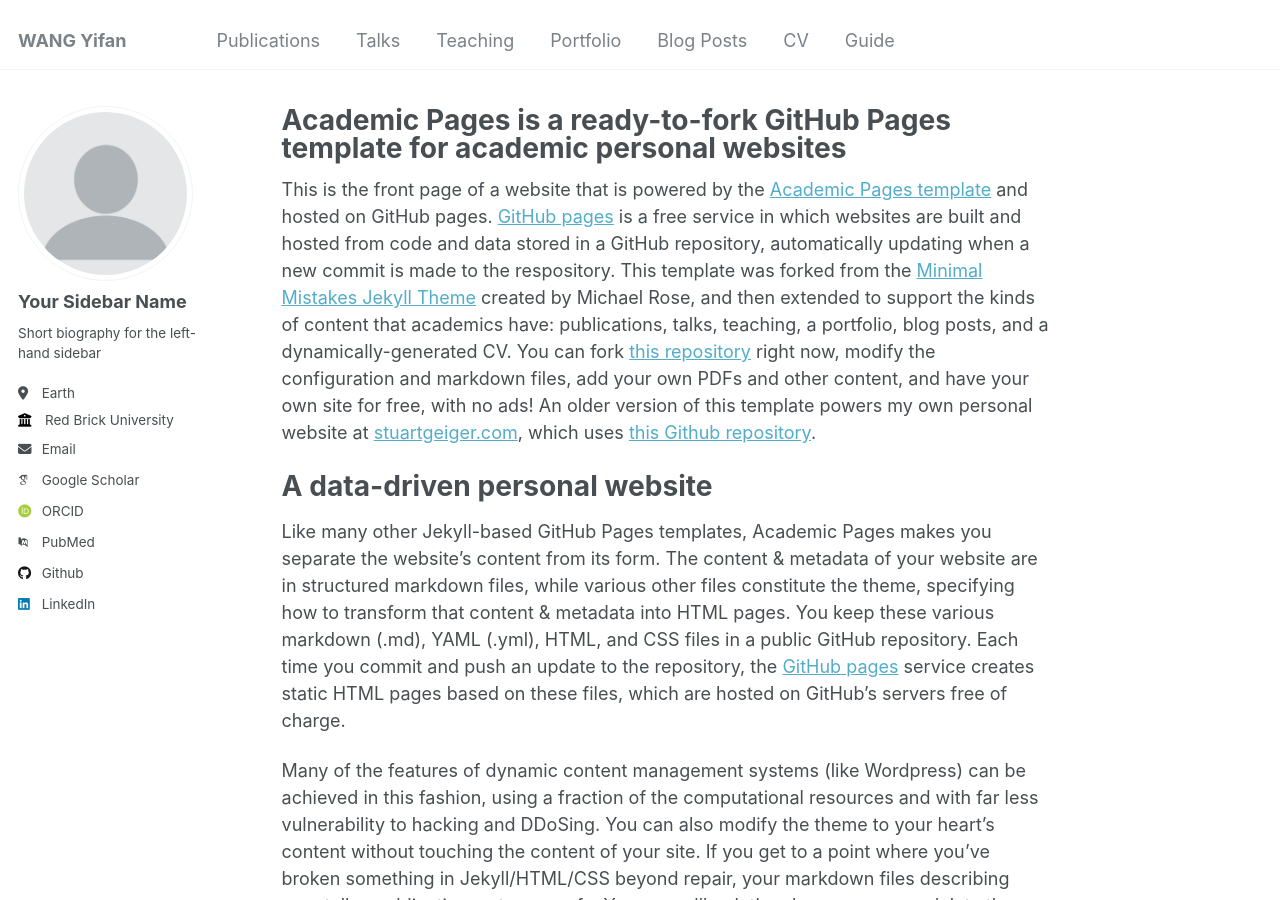
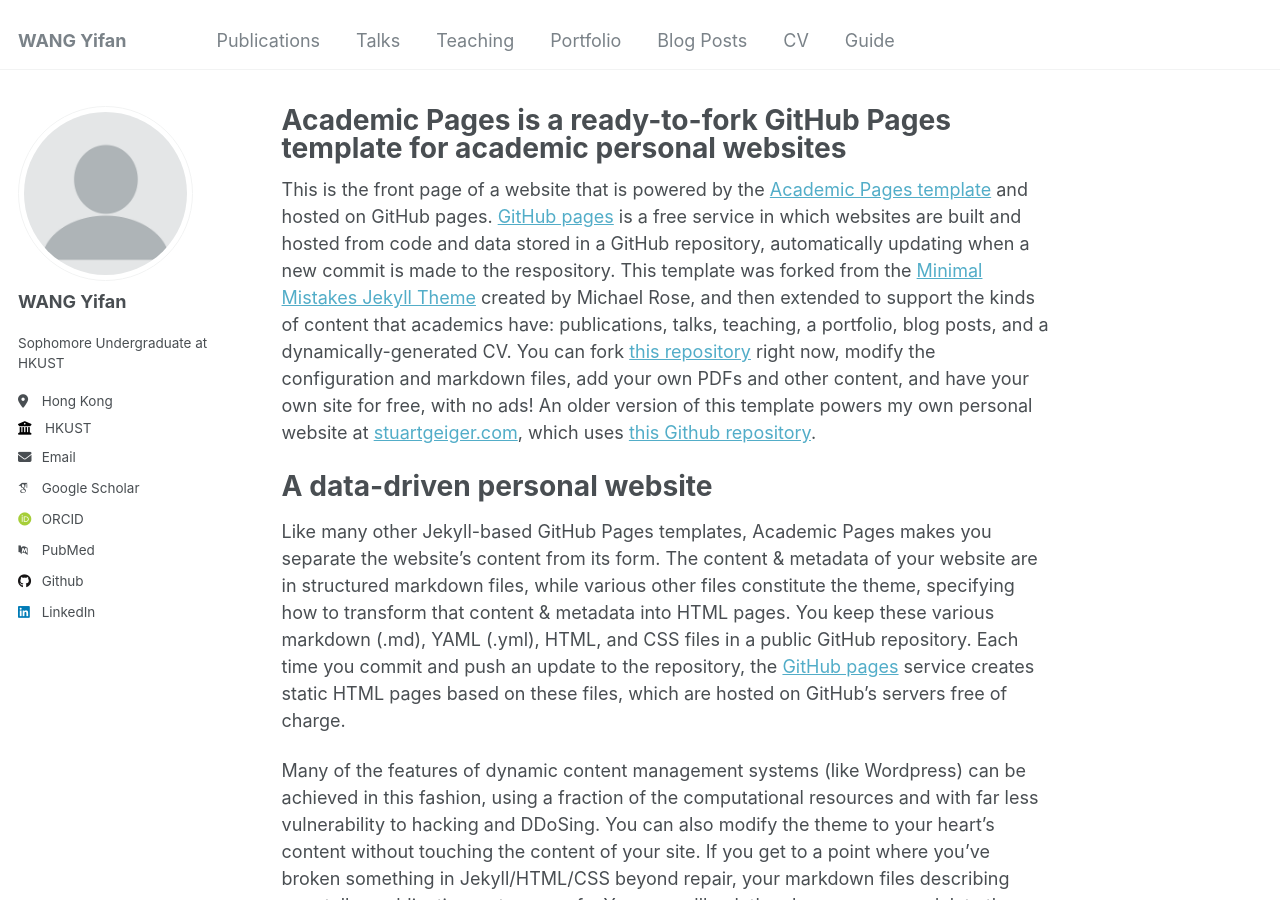
Before and after one commit to wangyifanust/wangyifanust.github.io, a Jekyll site: the page built from _pages/about.md, in a window 1280 px wide and 900 px high. Built offline with Jekyll 4.4.1, drawn with Linux system fonts in a browser that asks for light colours; some web fonts are replaced; part of the change alters nothing that is shown.

Commit message:
version2

```diff
--- a/_config.yml
+++ b/_config.yml
@@ -14,7 +14,7 @@ name                     : &name "WANG Yifan"
 description              : &description "Sophomore Undergraduate at HKUST"
 url                      : https://wangyifanust.github.io # the base hostname & protocol for your site e.g. "https://mmistakes.github.io"
 baseurl                  : "" # the subpath of your site, e.g. "/blog"
-repository               : "wangyifanust/wangyifanust.github.io"
+repository               : "academicpages/academicpages.github.io"
 
 # Site Author - The following control what appear as part of the author content on the side bar.
 #               If a field is blank the icon and link will not appear, otherwise it will be shown.
@@ -22,13 +22,13 @@ repository               : "wangyifanust/wangyifanust.github.io"
 author:
   # Biographic information
   avatar           : "profile.png"
-  name             : "Your Sidebar Name"
+  name             : "WANG Yifan"
   pronouns         : # example: "she/her"
-  bio              : "Short biography for the left-hand sidebar"
-  location         : "Earth"
-  employer         : "Red Brick University"
+  bio              : "<p>Sophomore Undergraduate at HKUST</p>"
+  location         : "Hong Kong"
+  employer         : "HKUST"
   uri              : # URL
-  email            : "none@example.org"
+  email            : "ywangpa@connect.ust.hk"
 
   # Academic websites
   arxiv            : # URL - Update with the correct link to your profile
@@ -40,12 +40,12 @@ author:
   researchgate     : # URL
 
   # Repositories and software development
-  bitbucket        : # Username - Update with your username on the site
-  codepen          : # Username
-  dribbble         : # Username
-  github           : "academicpages"
-  kaggle           : # Username
-  stackoverflow    : # User number or user number and name (i.e., use "1" or "1/jeff-atwood")
+  # bitbucket        : # Username - Update with your username on the site
+  # codepen          : # Username
+  # dribbble         : # Username
+  github           : "wangyifanust"
+  # kaggle           : # Username
+  # stackoverflow    : # User number or user number and name (i.e., use "1" or "1/jeff-atwood")
 
   # Social media
   # bluesky          : "bsky.app" # Replace this with you Bluesky username
@@ -74,13 +74,13 @@ author:
   # zhihu            : # URL
 
 # Publication Category - The following the list of publication categories and their headings
-publication_category:
-  books:
-    title: 'Books'
-  manuscripts:
-    title: 'Journal Articles'
-  conferences:
-    title: 'Conference Papers'
+# publication_category:
+#   books:
+#     title: 'Books'
+#   manuscripts:
+#     title: 'Journal Articles'
+#   conferences:
+#     title: 'Conference Papers'
 
 
 # Site Settings
```
